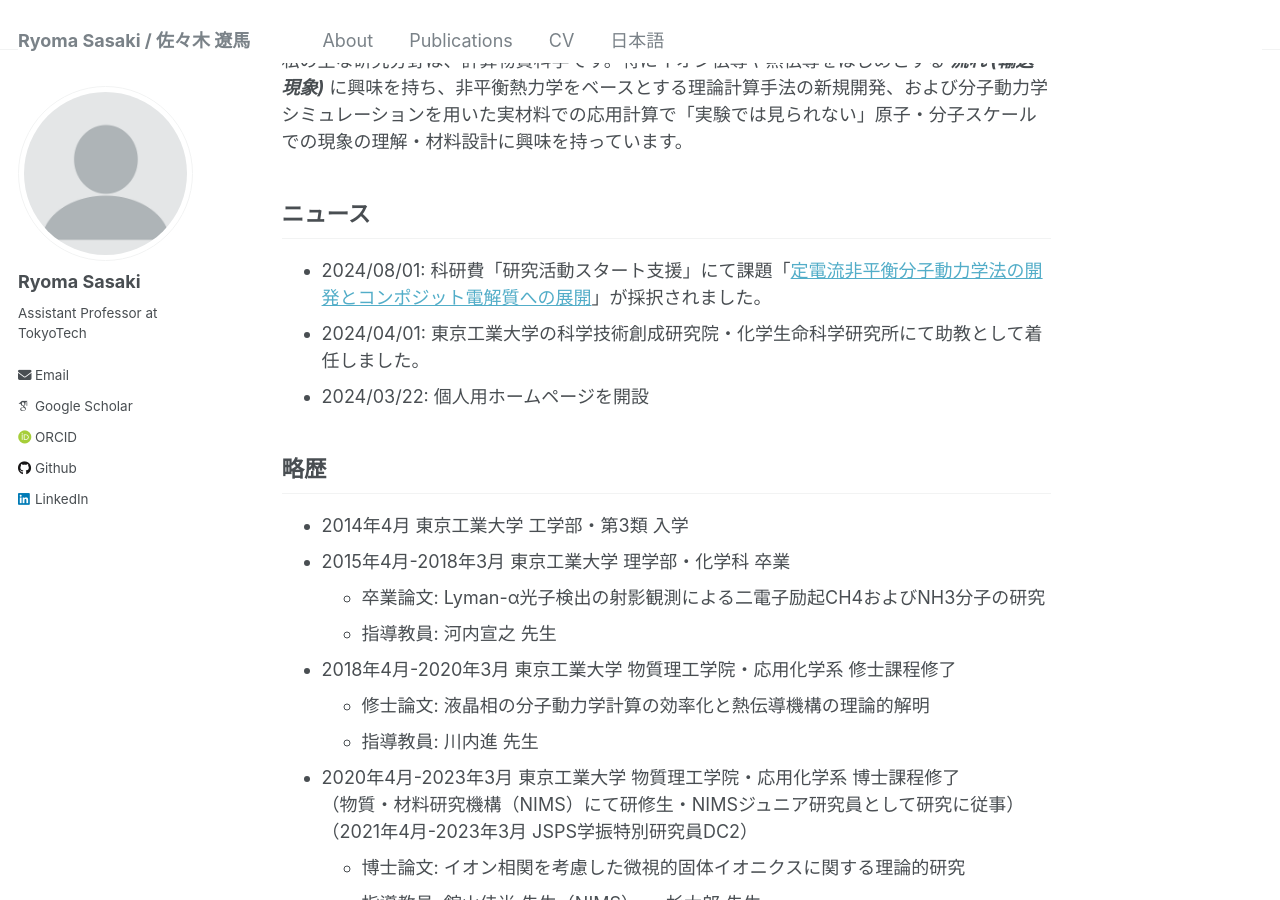
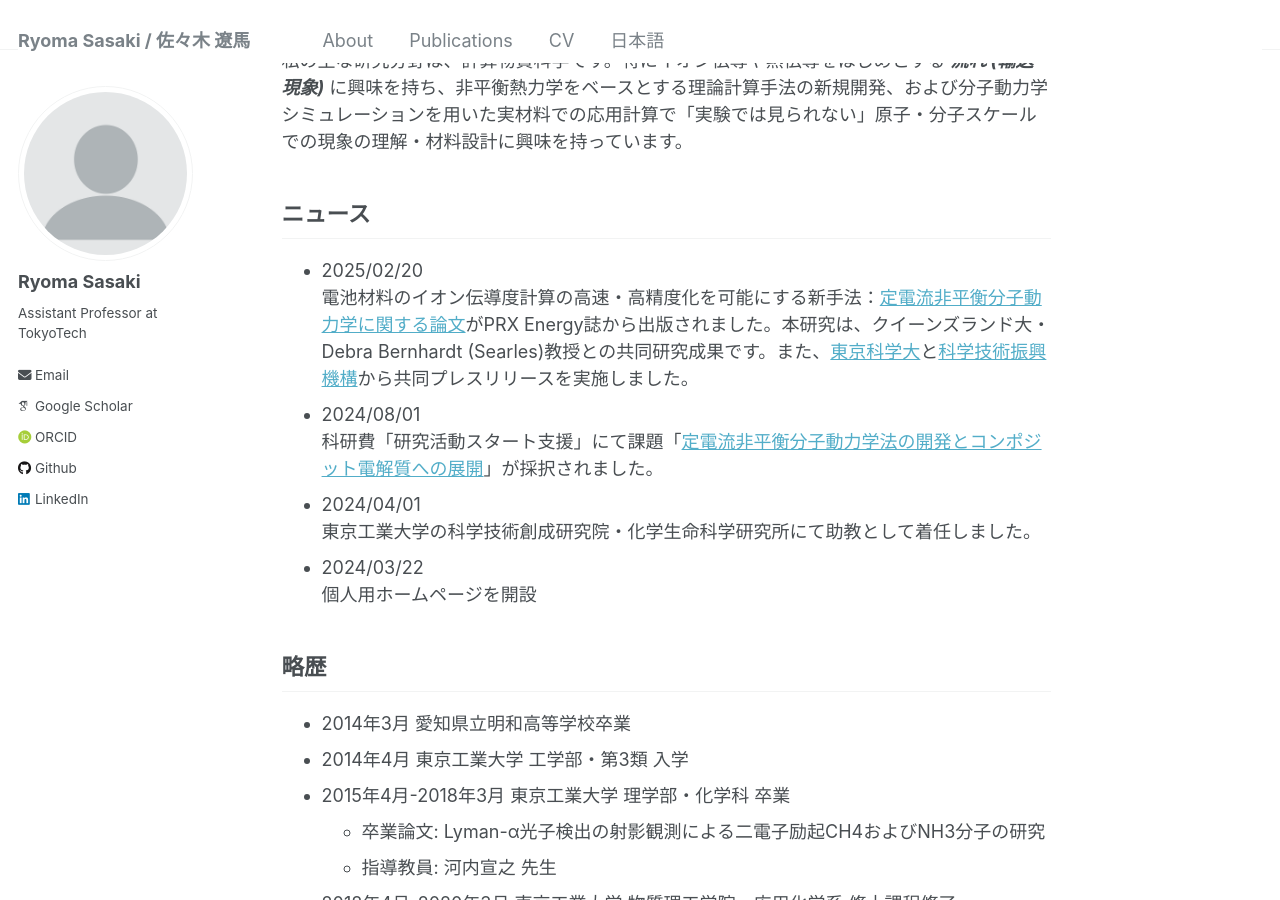
Before and after one commit to srak-uf/srak-uf.github.io, a Jekyll site: the page built from _pages/about_jp.md, in a window 1280 px wide and 900 px high, scrolled down 263 px. Built offline with Jekyll 4.4.1, drawn with Linux system fonts in a browser that asks for light colours; some web fonts are replaced; some of the changed text lies outside the part shown.

Commit message:
Update about_jp.md
Add the constant-current information

```diff
--- a/_pages/about_jp.md
+++ b/_pages/about_jp.md
@@ -15,11 +15,17 @@ This page is written in my native language, Japanese, and should contain the sam
 私の主な研究分野は、計算物質科学です。特にイオン伝導や熱伝導をはじめとする ***流れ (輸送現象)*** に興味を持ち、非平衡熱力学をベースとする理論計算手法の新規開発、および分子動力学シミュレーションを用いた実材料での応用計算で「実験では見られない」原子・分子スケールでの現象の理解・材料設計に興味を持っています。
 
 ## ニュース
-- 2024/08/01: 科研費「研究活動スタート支援」にて課題「[定電流非平衡分子動力学法の開発とコンポジット電解質への展開](https://kaken.nii.ac.jp/ja/grant/KAKENHI-PROJECT-24K23099/)」が採択されました。
-- 2024/04/01: 東京工業大学の科学技術創成研究院・化学生命科学研究所にて助教として着任しました。
-- 2024/03/22: 個人用ホームページを開設
+- 2025/02/20
+  電池材料のイオン伝導度計算の高速・高精度化を可能にする新手法：[定電流非平衡分子動力学に関する論文](https://journals.aps.org/prxenergy/abstract/10.1103/PRXEnergy.4.013005)がPRX Energy誌から出版されました。本研究は、クイーンズランド大・Debra Bernhardt (Searles)教授との共同研究成果です。また、[東京科学大](https://www.isct.ac.jp/ja/news/42dr5v9j4t5d)と[科学技術振興機構](https://www.jst.go.jp/pr/announce/20250220/index.html)から共同プレスリリースを実施しました。
+- 2024/08/01
+  科研費「研究活動スタート支援」にて課題「[定電流非平衡分子動力学法の開発とコンポジット電解質への展開](https://kaken.nii.ac.jp/ja/grant/KAKENHI-PROJECT-24K23099/)」が採択されました。
+- 2024/04/01
+  東京工業大学の科学技術創成研究院・化学生命科学研究所にて助教として着任しました。
+- 2024/03/22
+  個人用ホームページを開設
 
 ## 略歴
+- 2014年3月  愛知県立明和高等学校卒業
 - 2014年4月  東京工業大学 工学部・第3類 入学
 - 2015年4月-2018年3月  東京工業大学 理学部・化学科 卒業
   - 卒業論文: Lyman-α光子検出の射影観測による二電子励起CH4およびNH3分子の研究
@@ -48,6 +54,7 @@ This page is written in my native language, Japanese, and should contain the sam
 - **固体電解質** / 「***液体***」のようにイオンが流れる「***固体***」
   - 理論手法開発: イオン同士の相関が考慮されたイオン伝導度計算の高速化
     [R. Sasaki\* *et al.*, *npj. Comput. Mater.*, **9**, 48 (2023).](https://www.nature.com/articles/s41524-023-00996-8)
+    [R. Sasaki\* *et al.*, *PRX Energy*, **4**, 013005 (2025).](https://journals.aps.org/prxenergy/abstract/10.1103/PRXEnergy.4.013005)
   - 有機分子結晶電解質の"柔らかさ"を活かした特異な高速イオン伝導機構の理論的解明
     [R. Sasaki\* *et al.*, *J. Mater. Chem. A*, **9**, 14897-14903 (2021).](https://pubs.rsc.org/en/content/articlelanding/2021/ta/d1ta02809j#!divCitation)
   - [博士論文の解説記事](https://www.jstage.jst.go.jp/article/mssj/25/2/25_171/_article/-char/ja)
```
